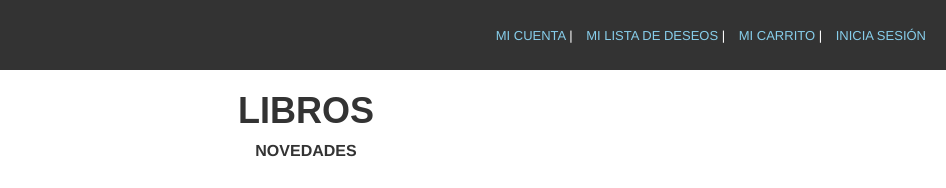
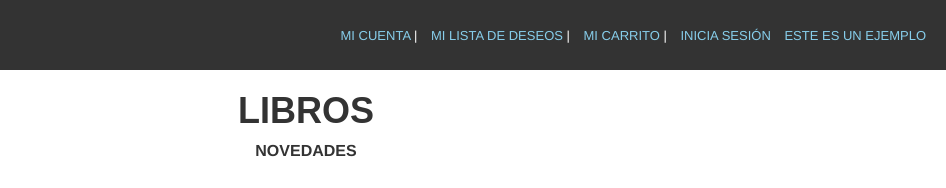
Before and after one commit to UlysesCepedaC/MMDS, a plain HTML site: page index.html in a window 1280 px wide. Shown: the top 188 px of the page, 334-1280 px from the left. Drawn offline with Linux system fonts and the light colour scheme.

Commit message:
ejemplo en nuevo apartado en la barra de navegacion

```diff
--- a/index.html
+++ b/index.html
@@ -246,6 +246,7 @@ footer li {
         <a href="#">MI LISTA DE DESEOS</a> |
         <a href="#">MI CARRITO</a> |
         <a href="#">INICIA SESIÓN</a>
+        <a href="#">ESTE ES UN EJEMPLO</a>
       </nav>
     </div>
 
```
